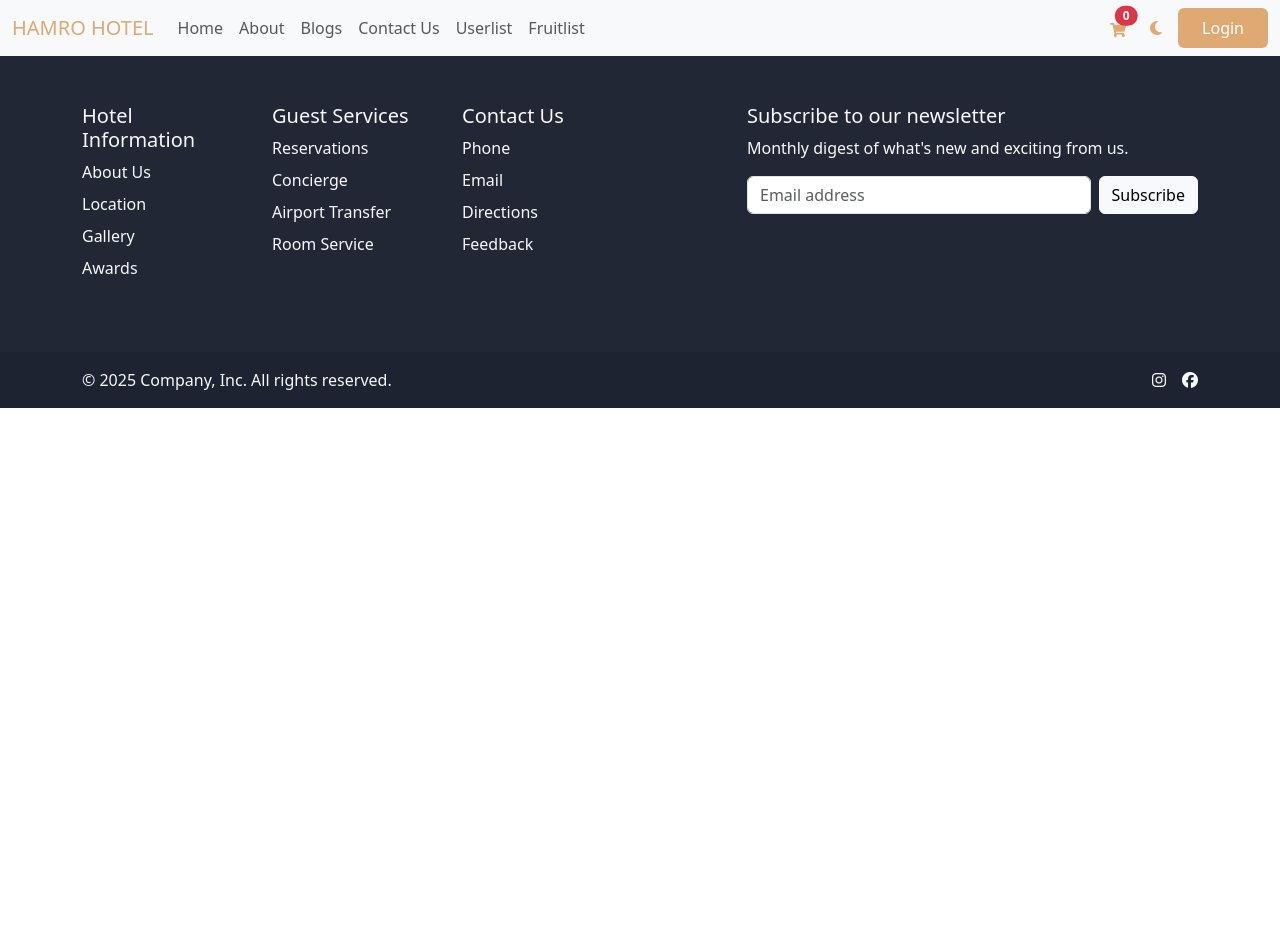
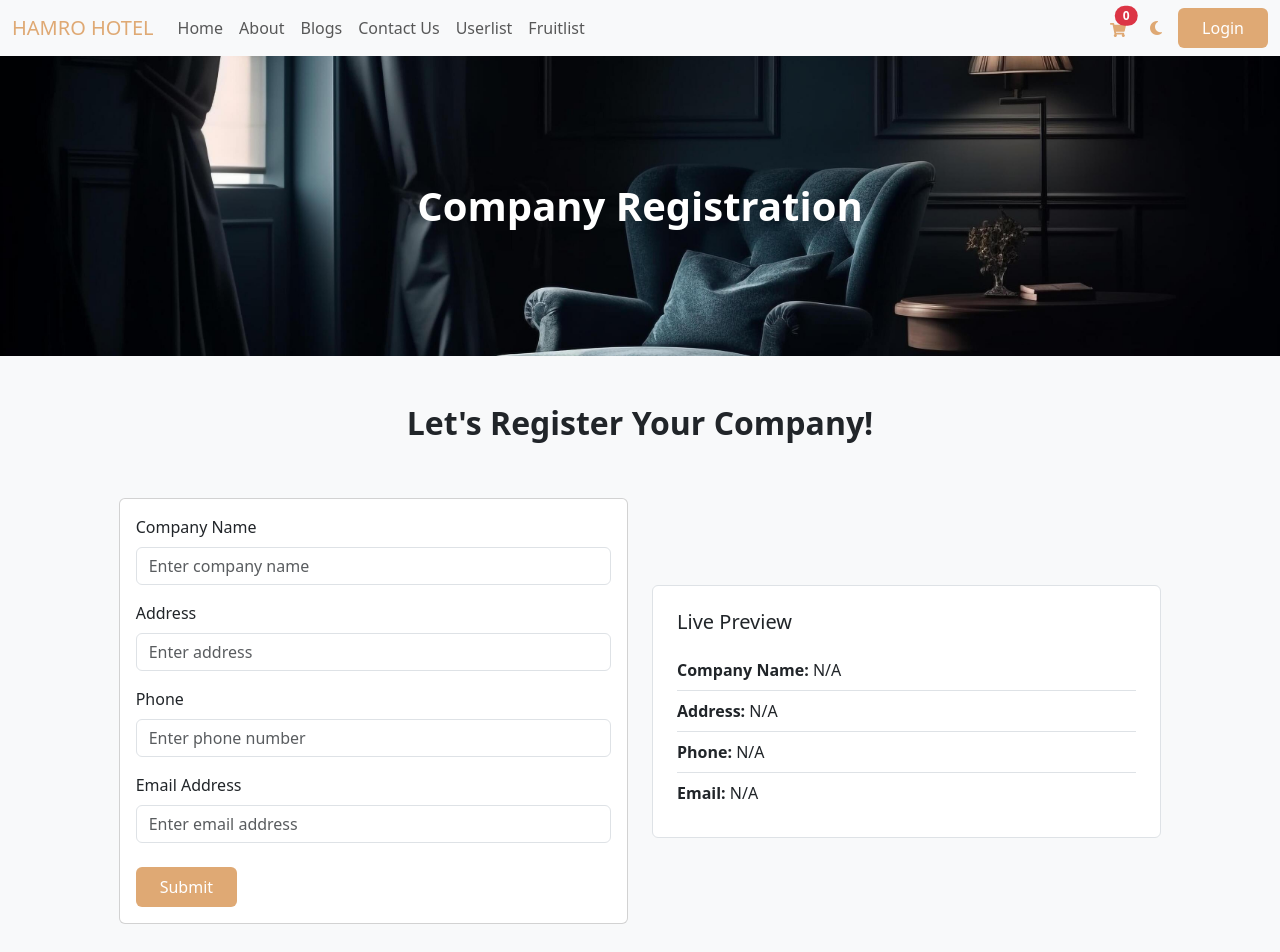
Before and after one commit to Saumya-Shrestha/MindRisers-MERN, a React (Vite) app in the folder client/: page /companyform in a window 1280 px wide. Shown: the top 952 px of the page. Before the commit the page ends 800 px from the top, so only its background shows below. Built offline with nearby package versions, Linux system fonts and the light colour scheme.

Commit message:
Added company registration form

```diff
--- a/client/src/App.css
+++ b/client/src/App.css
@@ -532,3 +532,10 @@ body {
 .dark-accent-text {
   color: var(--dark-mode-accent) !important;
 }
+
+/* Dark mode placeholder color */
+.bg-dark ::placeholder,
+.bg-dark .form-control::placeholder {
+  color: #b0b0b0 !important;
+  opacity: 1;
+}
--- a/client/src/App.jsx
+++ b/client/src/App.jsx
@@ -19,6 +19,7 @@ import FruitList from './pages/FruitList';
 import FruitDetail from './pages/FruitDetail';
 import CartItem from './components/CartItem';
 import AddProduct from './pages/AddProduct';
+import CompanyForm from './components/CompanyForm';
 
 function App() {
   const [mode, setMode] = useState(localStorage.getItem('theme') || 'light');
@@ -106,6 +107,10 @@ function App() {
               path='/addproduct'
               element={<AddProduct mode={mode} />}
             />
+            <Route
+              path='/companyform'
+              element={<CompanyForm mode={mode} />}
+            />
           </Routes>
 
           <Footer mode={mode} />
--- /dev/null
+++ b/client/src/components/CompanyForm.jsx
@@ -0,0 +1,135 @@
+import React, { useState } from 'react';
+import SmallBanner from './SmallBanner';
+
+const CompanyForm = ({ mode }) => {
+  const [formData, setFormData] = useState({
+    name: '',
+    address: '',
+    phone: '',
+    email: '',
+  });
+
+  const handleChange = (e) => {
+    setFormData({
+      ...formData,
+      [e.target.name]: e.target.value,
+    });
+  };
+
+  const handleSubmit = (e) => {
+    e.preventDefault();
+    console.log('The form has been submitted.');
+  };
+
+  return (
+    <>
+      <SmallBanner title='Company Registration' />
+      <div className={`container-fluid py-5 bg-${mode} ${mode === 'dark' ? 'text-light' : ''}`}>
+        <h3 className='fs-2 fw-bold text-center'>Let's Register Your Company!</h3>
+      </div>
+      <div className={`container-fluid pb-5 bg-${mode}`}>
+        <div className='row justify-content-center align-items-center'>
+          <div className='col-md-5'>
+            <div className={`card ${mode === 'dark' ? 'bg-dark text-light border-secondary' : ''}`}>
+              <div className='card-body'>
+                <form onSubmit={handleSubmit}>
+                  <div className='mb-3'>
+                    <label
+                      htmlFor='companyName'
+                      className={`form-label ${mode === 'dark' ? 'text-light' : ''}`}
+                    >
+                      Company Name
+                    </label>
+                    <input
+                      type='text'
+                      className={`form-control ${mode === 'dark' ? 'bg-dark text-light border-secondary' : ''}`}
+                      id='companyName'
+                      name='name'
+                      value={formData.name}
+                      onChange={handleChange}
+                      placeholder='Enter company name'
+                    />
+                  </div>
+                  <div className='mb-3'>
+                    <label
+                      htmlFor='companyAddress'
+                      className={`form-label ${mode === 'dark' ? 'text-light' : ''}`}
+                    >
+                      Address
+                    </label>
+                    <input
+                      type='text'
+                      className={`form-control ${mode === 'dark' ? 'bg-dark text-light border-secondary' : ''}`}
+                      id='companyAddress'
+                      name='address'
+                      value={formData.address}
+                      onChange={handleChange}
+                      placeholder='Enter address'
+                    />
+                  </div>
+                  <div className='mb-3'>
+                    <label
+                      htmlFor='companyPhone'
+                      className={`form-label ${mode === 'dark' ? 'text-light' : ''}`}
+                    >
+                      Phone
+                    </label>
+                    <input
+                      type='tel'
+                      className={`form-control ${mode === 'dark' ? 'bg-dark text-light border-secondary' : ''}`}
+                      id='companyPhone'
+                      name='phone'
+                      value={formData.phone}
+                      onChange={handleChange}
+                      placeholder='Enter phone number'
+                    />
+                  </div>
+                  <div className='mb-3'>
+                    <label
+                      htmlFor='companyEmail'
+                      className={`form-label ${mode === 'dark' ? 'text-light' : ''}`}
+                    >
+                      Email Address
+                    </label>
+                    <input
+                      type='email'
+                      className={`form-control ${mode === 'dark' ? 'bg-dark text-light border-secondary' : ''}`}
+                      id='companyEmail'
+                      name='email'
+                      value={formData.email}
+                      onChange={handleChange}
+                      placeholder='Enter email address'
+                    />
+                  </div>
+                  <button className={`btn btn-dark ${mode === 'light' ? 'light-accent-button' : 'dark-accent-button'} px-4 py-2 mt-2`}>Submit</button>
+                </form>
+              </div>
+            </div>
+          </div>
+
+          <div className='col-md-5 d-flex align-items-center'>
+            <div className={`w-100 p-4 border rounded ${mode === 'dark' ? 'bg-dark text-light border-secondary' : 'bg-white'}`}>
+              <h5 className='mb-3'>Live Preview</h5>
+              <ul className='list-group list-group-flush ps-0'>
+                <li className={`list-group-item ps-0 ${mode === 'dark' ? 'bg-dark text-light border-secondary' : ''}`}>
+                  <strong>Company Name:</strong> {formData.name || 'N/A'}
+                </li>
+                <li className={`list-group-item ps-0 ${mode === 'dark' ? 'bg-dark text-light border-secondary' : ''}`}>
+                  <strong>Address:</strong> {formData.address || 'N/A'}
+                </li>
+                <li className={`list-group-item ps-0 ${mode === 'dark' ? 'bg-dark text-light border-secondary' : ''}`}>
+                  <strong>Phone:</strong> {formData.phone || 'N/A'}
+                </li>
+                <li className={`list-group-item ps-0 ${mode === 'dark' ? 'bg-dark text-light border-secondary' : ''}`}>
+                  <strong>Email:</strong> {formData.email || 'N/A'}
+                </li>
+              </ul>
+            </div>
+          </div>
+        </div>
+      </div>
+    </>
+  );
+};
+
+export default CompanyForm;
--- a/client/src/pages/AddProduct.jsx
+++ b/client/src/pages/AddProduct.jsx
@@ -1,5 +1,5 @@
 import React, { useState } from 'react';
-import axios from 'axios';
+// import axios from 'axios';
 
 const AddProduct = () => {
   const [product, setProduct] = useState({
```
